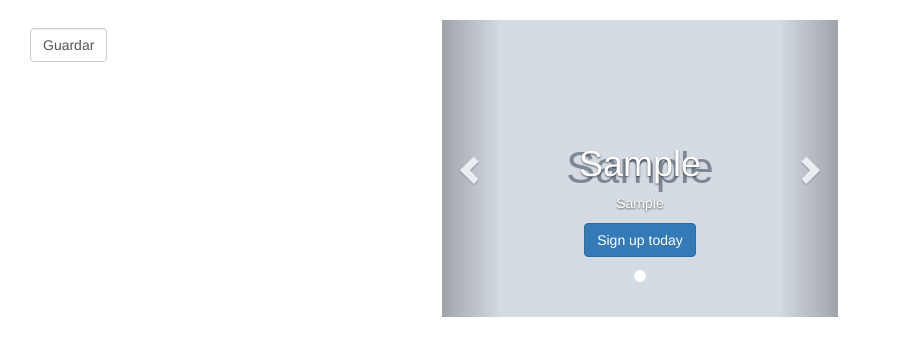
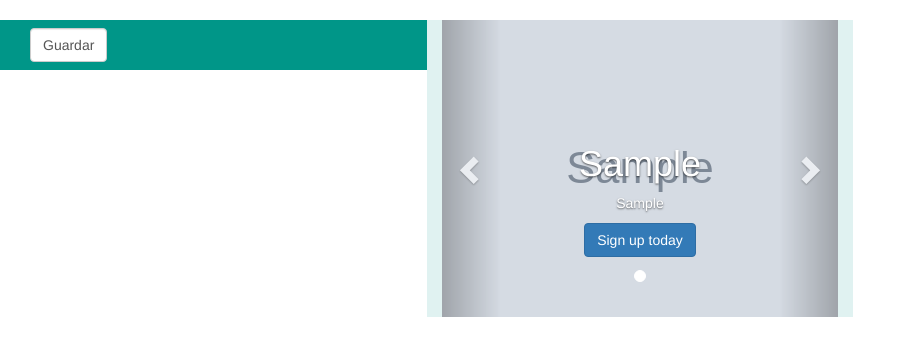
Before and after one commit to david97ly/glass1.1, a Django app: template glass/templates/cofiguraciones.html in a window 1280 px wide. Shown: the part 54-410 px from the top of the page, without its empty margins (0-916 px from the left). Run offline with Django 3.2, Linux system fonts and the light colour scheme; tables that the repository leaves empty hold one stand-in row (values such as "Sample post"); the template is opened without the code that fills it: values that come from a table or form of the project are taken from there, most other values are stand-ins (such as "Sample title", 1, 10 or a date in 2020); grey boxes marked "Sample" are stand-in pictures; parts of the project's set-up code (start-up, migrations or seed data) failed here and were passed over; some libraries are stand-ins or nearby versions.

Commit message:
agreando colores

```diff
--- a/glass/static/configuraciones.css
+++ b/glass/static/configuraciones.css
@@ -93,3 +93,11 @@
           height: 100px;
           box-shadow: 3px 3px 4px 5px blue;
     }
+
+    #formu{
+          background-color: #009688;
+    }
+
+    #carru{
+          background-color: #E0F2F1;
+    }
--- a/glass/templates/cofiguraciones.html
+++ b/glass/templates/cofiguraciones.html
@@ -51,7 +51,7 @@
 
 <div class="container-fuid">
 
-        <div class="col-lg-4 col-md-4 col-sm-4 col-xs-12">
+        <div id="formu" class="col-lg-4 col-md-4 col-sm-4 col-xs-12">
 
              <form class="navbar-form navbar-left" role="search" method="post" enctype="multipart/form-data">
                {% csrf_token %}
@@ -61,7 +61,7 @@
               </div>
                </form>
                 </div>
-            <div class="col-lg-4 col-md-4 col-sm-4 col-xs-12">
+            <div id="carru" class="col-lg-4 col-md-4 col-sm-4 col-xs-12">
                        {% for s in sl %}
 
             <!-- Carousel
```
